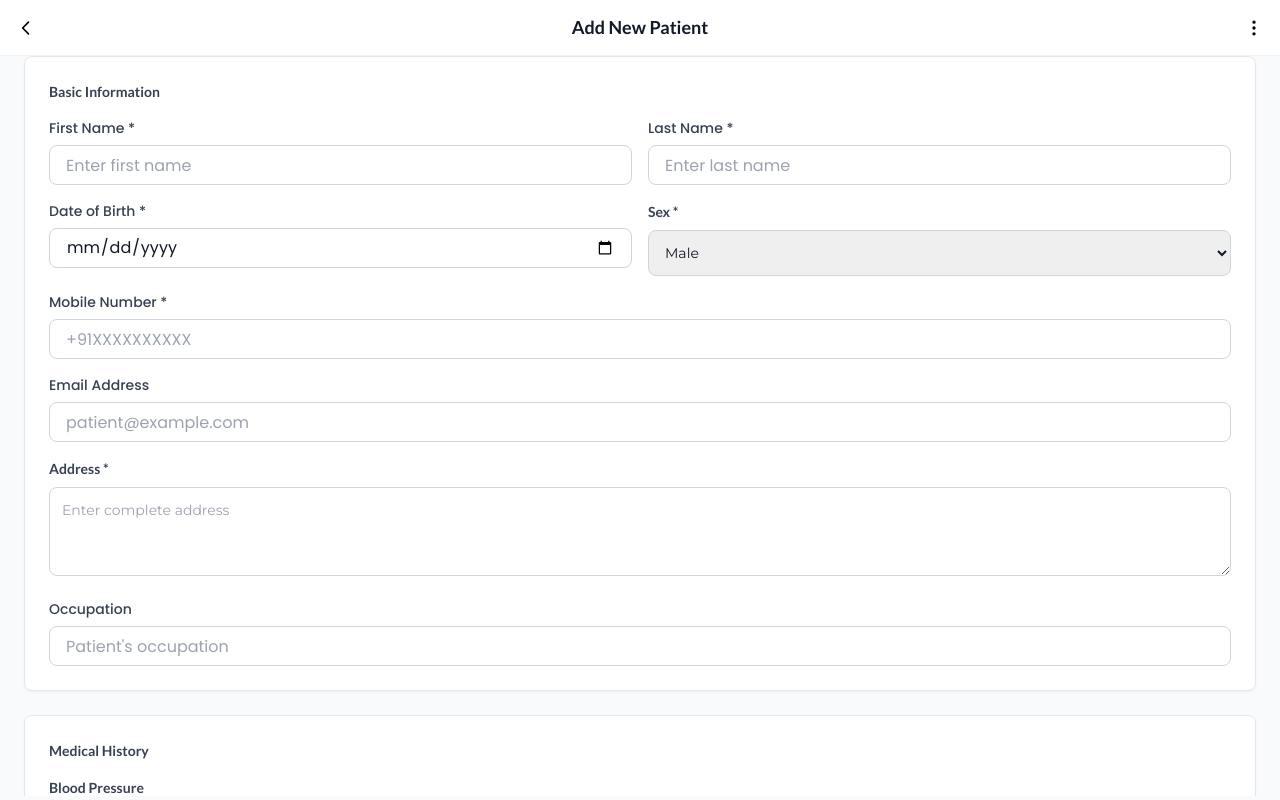
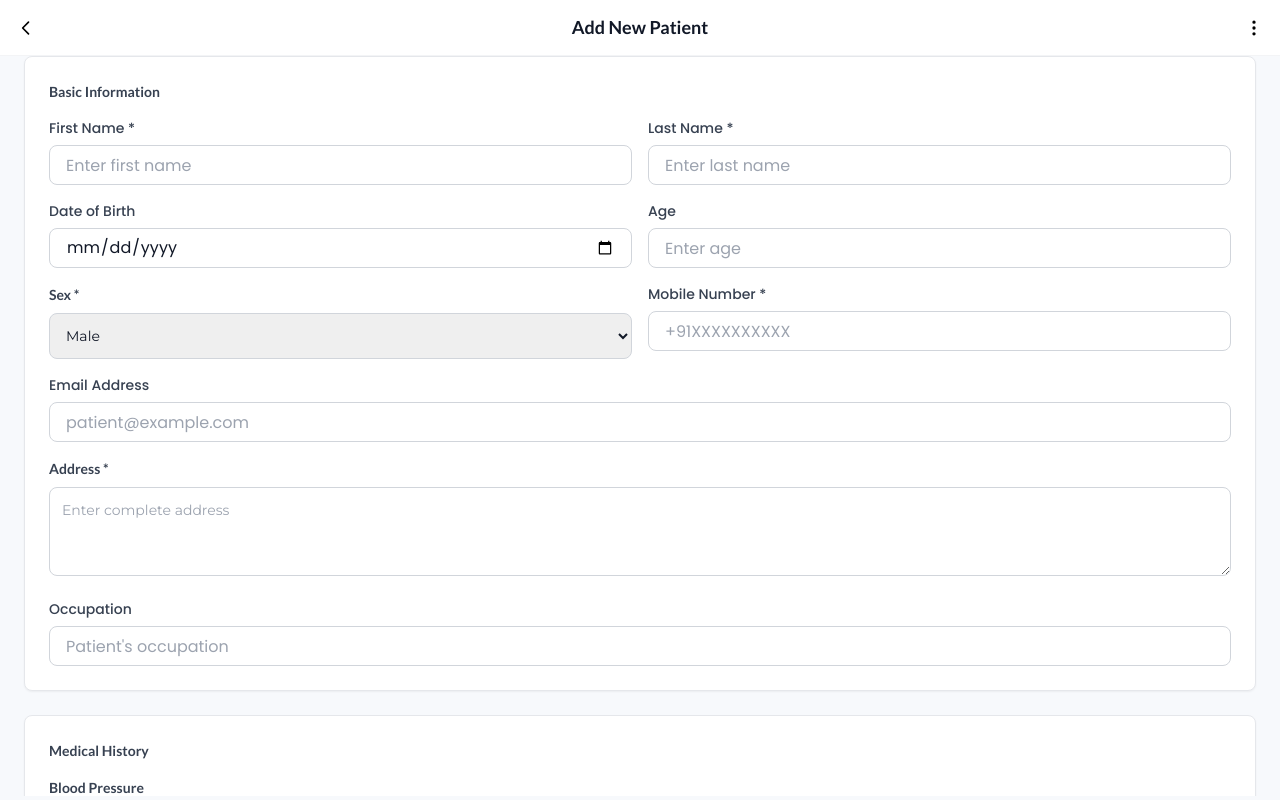
Before and after one commit to ananthcjayan12/dentcharts-mob, a React (Create React App) app: page /patients/new in a window 1280 px wide. Built offline with nearby package versions, Linux system fonts and the light colour scheme; no server answers; the HTML template or start-up script is replaced by a standard one.

Commit message:
done major FE changes , with new themes

```diff
--- a/src/api/types.ts
+++ b/src/api/types.ts
@@ -63,9 +63,11 @@ export interface CreatePatientRequest {
   sex: 'Male' | 'Female' | 'Other';
   mobile: string;
   email?: string;
-  dob: string;
+  dob?: string;
+  age?: number;
   address?: string;
   occupation?: string;
+  medical_history?: string; // JSON string containing medical history data
 }
 
 export interface PatientResponse {
--- a/src/index.css
+++ b/src/index.css
@@ -22,7 +22,7 @@
     -moz-osx-font-smoothing: grayscale;
     touch-action: manipulation;
     overscroll-behavior: none;
-    background-color: #F9FAFB;
+    background-color: #F7F9FC;
     color: #111827;
     line-height: 1.5;
   }
--- a/src/pages/InvoicePage.tsx
+++ b/src/pages/InvoicePage.tsx
@@ -135,14 +135,14 @@ const InvoicePage: React.FC = () => {
   };
 
   return (
-    <div className="flex min-h-screen bg-gray-50">
+    <div className="flex min-h-screen bg-primary-50">
       {/* Sidebar for Desktop */}
       <Sidebar />
 
       {/* Main Content */}
       <div className="flex-1 flex flex-col">
-    <MobileContainer>
-      <div className="min-h-screen bg-gray-50 relative">
+        <MobileContainer>
+      <div className="min-h-screen bg-primary-50 relative">
         <TopBar
           title="New Invoice"
           onBack={() => navigate(-1)}
--- a/src/pages/NewAppointmentPage.tsx
+++ b/src/pages/NewAppointmentPage.tsx
@@ -93,7 +93,7 @@ const NewAppointmentPage: React.FC = () => {
 
   return (
     <MobileContainer>
-      <div className="min-h-screen bg-gray-50">
+      <div className="min-h-screen bg-primary-50">
         <TopBar
           title="New Appointment"
           onBack={() => navigate('/appointments')}
--- a/src/pages/NewPatientPage.tsx
+++ b/src/pages/NewPatientPage.tsx
@@ -18,6 +18,7 @@ const NewPatientPage: React.FC = () => {
     last_name: '',
     sex: 'Male' as 'Male' | 'Female' | 'Other',
     dob: '',
+    age: '',
     mobile: '',
     email: '',
     address: '',
@@ -28,7 +29,8 @@ const NewPatientPage: React.FC = () => {
     cardiacHistory: false,
     allergies: false,
     familyHeartDisease: false,
-    covidVaccinated: false
+    covidVaccinated: false,
+    otherMedicalHistory: ''
   });
 
   const [errors, setErrors] = useState<Record<string, string>>({});
@@ -80,10 +82,6 @@ const NewPatientPage: React.FC = () => {
       newErrors.last_name = 'Last name is required';
     }
 
-    if (!formData.dob) {
-      newErrors.dob = 'Date of birth is required';
-    }
-
     if (!formData.mobile.trim()) {
       newErrors.mobile = 'Mobile number is required';
     } else if (!/^\+?[\d\s-()]{10,}$/.test(formData.mobile)) {
@@ -114,9 +112,19 @@ const NewPatientPage: React.FC = () => {
       sex: formData.sex,
       mobile: formData.mobile.trim(),
       email: formData.email.trim() || undefined,
-      dob: formData.dob,
+      dob: formData.dob || undefined,
+      age: formData.age ? parseInt(formData.age) : undefined,
       address: formData.address.trim() || undefined,
       occupation: formData.occupation.trim() || undefined,
+      medical_history: JSON.stringify({
+        diabetic: formData.diabetic,
+        blood_pressure: formData.bloodPressure,
+        cardiac_history: formData.cardiacHistory,
+        allergies: formData.allergies,
+        family_heart_disease: formData.familyHeartDisease,
+        covid_vaccinated: formData.covidVaccinated,
+        other: formData.otherMedicalHistory.trim() || null
+      })
     };
 
     createPatient(patientData, {
@@ -133,7 +141,7 @@ const NewPatientPage: React.FC = () => {
 
   return (
     <MobileContainer>
-      <div className="min-h-screen bg-gray-50 relative">
+      <div className="min-h-screen bg-primary-50 relative">
         <TopBar
           title="Add New Patient"
           onBack={() => navigate('/patients')}
@@ -174,14 +182,23 @@ const NewPatientPage: React.FC = () => {
 
               <div className="grid grid-cols-2 gap-4">
                 <InputField
-                  label="Date of Birth *"
+                  label="Date of Birth"
                   type="date"
                   value={formData.dob}
                   onChange={(e) => handleInputChange('dob', e.target.value)}
                   error={errors.dob}
-                  required
                 />
 
+                <InputField
+                  label="Age"
+                  type="number"
+                  value={formData.age}
+                  onChange={(e) => handleInputChange('age', e.target.value)}
+                  placeholder="Enter age"
+                />
+              </div>
+
+              <div className="grid grid-cols-2 gap-4">
                 <div>
                   <label className="block text-sm font-bold text-gray-700 font-lato mb-2">
                     Sex *
@@ -196,7 +213,6 @@ const NewPatientPage: React.FC = () => {
                     <option value="Other">Other</option>
                   </select>
                 </div>
-              </div>
 
                 <InputField
                   label="Mobile Number *"
@@ -207,6 +223,7 @@ const NewPatientPage: React.FC = () => {
                   error={errors.mobile}
                   required
                 />
+              </div>
 
               <InputField
                 label="Email Address"
@@ -347,6 +364,19 @@ const NewPatientPage: React.FC = () => {
                   </label>
                 </div>
               </div>
+
+              <div className="mt-4">
+                <label className="block text-sm font-bold text-gray-700 font-lato mb-2">
+                  Other Medical History
+                </label>
+                <textarea
+                  value={formData.otherMedicalHistory}
+                  onChange={(e) => handleInputChange('otherMedicalHistory', e.target.value)}
+                  placeholder="Any other medical conditions or notes..."
+                  className="w-full p-3 border border-gray-300 rounded-lg font-montserrat text-sm"
+                  rows={3}
+                />
+              </div>
             </div>
           </Card>
 
--- a/src/pages/PatientsPage.tsx
+++ b/src/pages/PatientsPage.tsx
@@ -54,7 +54,7 @@ const PatientsPage: React.FC = () => {
   };
 
   return (
-    <div className="flex min-h-screen bg-gray-50">
+    <div className="flex min-h-screen bg-primary-50">
       {/* Sidebar for Desktop */}
       <Sidebar />
 
--- a/tailwind.config.js
+++ b/tailwind.config.js
@@ -6,18 +6,18 @@ module.exports = {
   theme: {
     extend: {
       colors: {
-        // Primary colors from design system
+        // Primary colors from design system - Light & Soothing
         primary: {
-          50: '#EFF6FF',
-          100: '#DBEAFE',
-          200: '#BFDBFE',
-          300: '#93C5FD',
-          400: '#60A5FA',
-          500: '#3B82F6', // Main primary
-          600: '#2563EB',
-          700: '#1D4ED8',
-          800: '#1E40AF',
-          900: '#1E3A8A',
+          50: '#F7F9FC',   // Very light blue background
+          100: '#EDF2F9',  // Light background
+          200: '#E1E8F0',  // Subtle borders
+          300: '#C7D7E8',  // Soft accents
+          400: '#A3BFD9',  // Muted blue
+          500: '#63afdaff',  // Main primary - soft blue
+          600: '#6391BA',  // Hover state
+          700: '#507BA3',  // Active state
+          800: '#3D5E7D',  // Deep accent
+          900: '#2D4558',  // Darkest
         },
         // Success colors
         success: {
```
Also changed, not shown: src/pages/PrescriptionPage.tsx (+22 -12 lines). Lines whose indentation alone changed are shown as unchanged.
